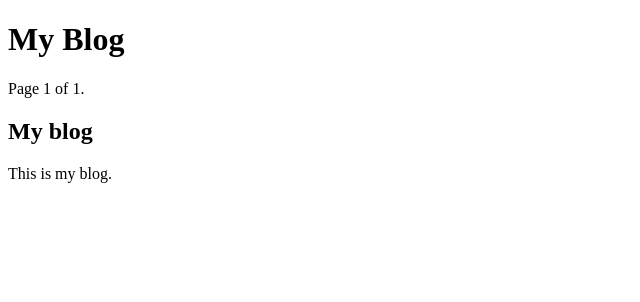
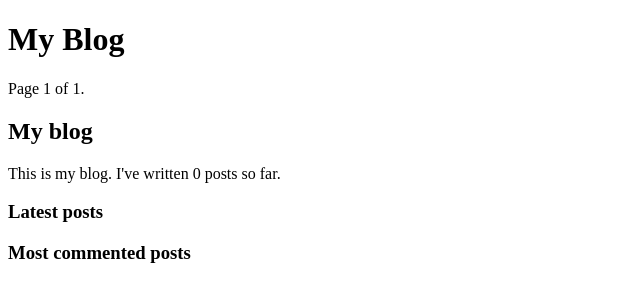
Before and after one commit to bydhorizon0/django4-by-example-study, a Django app: page /blog/ in a window 1280 px wide. Shown: the top 302 px of the page, without its empty margins (0-640 px from the left). Run offline with Django 5.2, Linux system fonts and the light colour scheme; data that the repository does not hold is empty.

Commit message:
django-taggit & 커스텀 템플릿 태그 및 필 터

```diff
--- a/mysite/blog/models.py
+++ b/mysite/blog/models.py
@@ -2,6 +2,7 @@ from django.contrib.auth.models import User
 from django.db import models
 from django.urls import reverse
 from django.utils import timezone
+from taggit.managers import TaggableManager
 
 
 class PublishedManager(models.Manager):
@@ -26,6 +27,7 @@ class Post(models.Model):
         choices=Status,
         default=Status.DRAFT,
     )
+    tags = TaggableManager()
 
     objects = models.Manager()  # 기본 관리자
     published = PublishedManager()  # 커스텀 관리자
--- /dev/null
+++ b/mysite/blog/templatetags/blog_tags.py
@@ -0,0 +1,31 @@
+import markdown
+from django import template
+from django.db.models.aggregates import Count
+from django.utils.safestring import mark_safe
+
+from blog.models import Post
+
+register = template.Library()
+
+
+@register.simple_tag
+def total_posts():
+    return Post.published.count()
+
+
+@register.simple_tag
+def get_most_commented_posts(count=5):
+    return Post.published.annotate(total_comments=Count("comments")).order_by("-total_comments")[
+        :count
+    ]
+
+
+@register.inclusion_tag("blog/post/latest_posts.html")
+def show_latest_posts(count=5):
+    latest_posts = Post.published.order_by("-publish")[:count]
+    return {"latest_posts": latest_posts}
+
+
+@register.filter(name="markdown")
+def markdown_format(text):
+    return mark_safe(markdown.markdown(text))
--- a/mysite/blog/urls.py
+++ b/mysite/blog/urls.py
@@ -5,8 +5,9 @@ from blog import views
 app_name = "blog"
 
 urlpatterns = [
-    # path("", views.post_list, name="post_list"),
-    path("", views.PostListView.as_view(), name="post_list"),
+    path("", views.post_list, name="post_list"),
+    path("tag/<slug:tag_slug>/", views.post_list, name="post_list_by_tag"),
+    # path("", views.PostListView.as_view(), name="post_list"),
     path("<int:year>/<int:month>/<int:day>/<slug:post>/", views.post_detail, name="post_detail"),
     path("<int:post_id>/share/", views.post_share, name="post_share"),
     path("<int:post_id>/comment/", views.post_comment, name="post_comment"),
--- a/mysite/blog/views.py
+++ b/mysite/blog/views.py
@@ -1,9 +1,11 @@
 from django.core.mail import send_mail
 from django.core.paginator import Paginator
+from django.db.models.aggregates import Count
 from django.http import HttpRequest, HttpResponse
 from django.shortcuts import render, get_object_or_404
 from django.views.decorators.http import require_POST
 from django.views.generic import ListView
+from taggit.models import Tag
 
 from blog.forms import EmailForm, CommentForm
 from blog.models import Post
@@ -16,13 +18,17 @@ class PostListView(ListView):
     template_name = "blog/post/list.html"
 
 
-def post_list(request: HttpRequest) -> HttpResponse:
-    post_list = Post.objects.all()
+def post_list(request: HttpRequest, tag_slug=None) -> HttpResponse:
+    all_posts = Post.published.all()
+    tag = None
+    if tag_slug:
+        tag = get_object_or_404(Tag, slug=tag_slug)
+        all_posts = all_posts.filter(tags__in=[tag])
     # 페이지당 3개의 게시물로 페이지 매김
-    paginator = Paginator(post_list, 3)
+    paginator = Paginator(all_posts, 3)
     page_number = request.GET.get("page", 1)
     posts = paginator.get_page(page_number)  # paginator.page()는 strict한 방식이라 예외처리 필수
-    return render(request, "blog/post/list.html", {"posts": posts})
+    return render(request, "blog/post/list.html", {"posts": posts, "tag": tag})
 
 
 def post_detail(request: HttpRequest, year: int, month: int, day: int, post: str) -> HttpResponse:
@@ -35,9 +41,18 @@ def post_detail(request: HttpRequest, year: int, month: int, day: int, post: str
         publish__day=day,
     )
     comments = post_obj.comments.all()
+    # 사용자가 댓글을 달 수 있는 폼
     form = CommentForm()
+    # 유사한 게시물들의 목록
+    post_tags_ids = post_obj.tags.values_list("id", flat=True)
+    similar_posts = Post.published.filter(tags__in=post_tags_ids).exclude(id=post_obj.id)
+    similar_posts = similar_posts.annotate(same_tags=Count("tags")).order_by(
+        "-same_tags", "-publish"
+    )[:4]
     return render(
-        request, "blog/post/detail.html", {"post": post_obj, "comments": comments, "form": form}
+        request,
+        "blog/post/detail.html",
+        {"post": post_obj, "comments": comments, "form": form, "similar_posts": similar_posts},
     )
 
 
--- a/mysite/config/settings.py
+++ b/mysite/config/settings.py
@@ -38,6 +38,7 @@ INSTALLED_APPS = [
     "django.contrib.messages",
     "django.contrib.staticfiles",
     "django_extensions",
+    "taggit",
     "blog.apps.BlogConfig",
 ]
 
--- a/mysite/pyproject.toml
+++ b/mysite/pyproject.toml
@@ -7,6 +7,8 @@ dependencies = [
     "django>=6.0",
     "django-debug-toolbar>=6.1.0",
     "django-extensions>=4.1",
+    "django-taggit>=6.1.0",
+    "markdown>=3.10",
     "ruff>=0.14.10",
 ]
 
--- a/mysite/templates/blog/base.html
+++ b/mysite/templates/blog/base.html
@@ -1,3 +1,4 @@
+{% load blog_tags %}
 {% load static %}
 <!DOCTYPE html>
 <html lang="en">
@@ -14,7 +15,22 @@
 
 <div id="sidebar">
     <h2>My blog</h2>
-    <p>This is my blog.</p>
+    <p>
+        This is my blog.
+        I've written {% total_posts %} posts so far.
+    </p>
+    <h3>Latest posts</h3>
+    {% show_latest_posts 3 %}
+
+    <h3>Most commented posts</h3>
+    {% get_most_commented_posts as most_commented_posts %}
+    <ul>
+        {% for post in most_commented_posts %}
+        	<li>
+                <a href="{{ post.get_absolute_url }}">{{ post.title }}</a>
+            </li>
+        {% endfor %}
+    </ul>
 </div>
 </body>
 </html>
--- /dev/null
+++ b/mysite/templates/blog/post/latest_posts.html
@@ -0,0 +1,7 @@
+<ul>
+    {% for post in latest_posts %}
+        <li>
+            <a href="{{ post.get_absolute_url }}">{{ post.title }}</a>
+        </li>
+    {% endfor %}
+</ul>
--- a/mysite/templates/blog/post/list.html
+++ b/mysite/templates/blog/post/list.html
@@ -1,21 +1,33 @@
 {% extends "blog/base.html" %}
+{% load blog_tags %}
 
 {% block title %}My Blog{% endblock %}
 
 {% block content %}
     <h1>My Blog</h1>
-
+    {% if tag %}
+    	<h2>Posts tagged with "{{ tag.name }}"</h2>
+    {% endif %}
     {% for post in posts %}
     	<h2>
             <a href="{{ post.get_absolute_url }}">
                 {{ post.title }}
             </a>
         </h2>
+        <p class="tags">
+            Tags:
+        {% for tag in post.tags.all %}
+            <a href="{% url 'blog:post_list_by_tag' tag.slug %}">
+            {{ tag.name }}
+            </a>
+            {% if not forloop.last %}, {% endif %}
+        {% endfor %}
+        </p>
         <p class="date">
             Published {{ post.publish }} by {{ post.author }}
         </p>
-        {{ post.content|truncatewords:30|linebreaks }}
+        <h3>{{ post.content|markdown|truncatewords_html:30 }}</h3>
     {% endfor %}
     {# Django의 ListView는 page_obj라고 하는 변수에 요청된 페이지를 전달한다. #}
-    {% include "pagination.html" with page=page_obj %}
+    {% include "pagination.html" with page=posts %}
 {% endblock %}
```
Also changed, not shown: mysite/templates/blog/post/detail.html (+11 -1 lines), mysite/blog/migrations/0004_post_tags.py (added), mysite/blog/templatetags/__init__.py (added), 1 other file.
